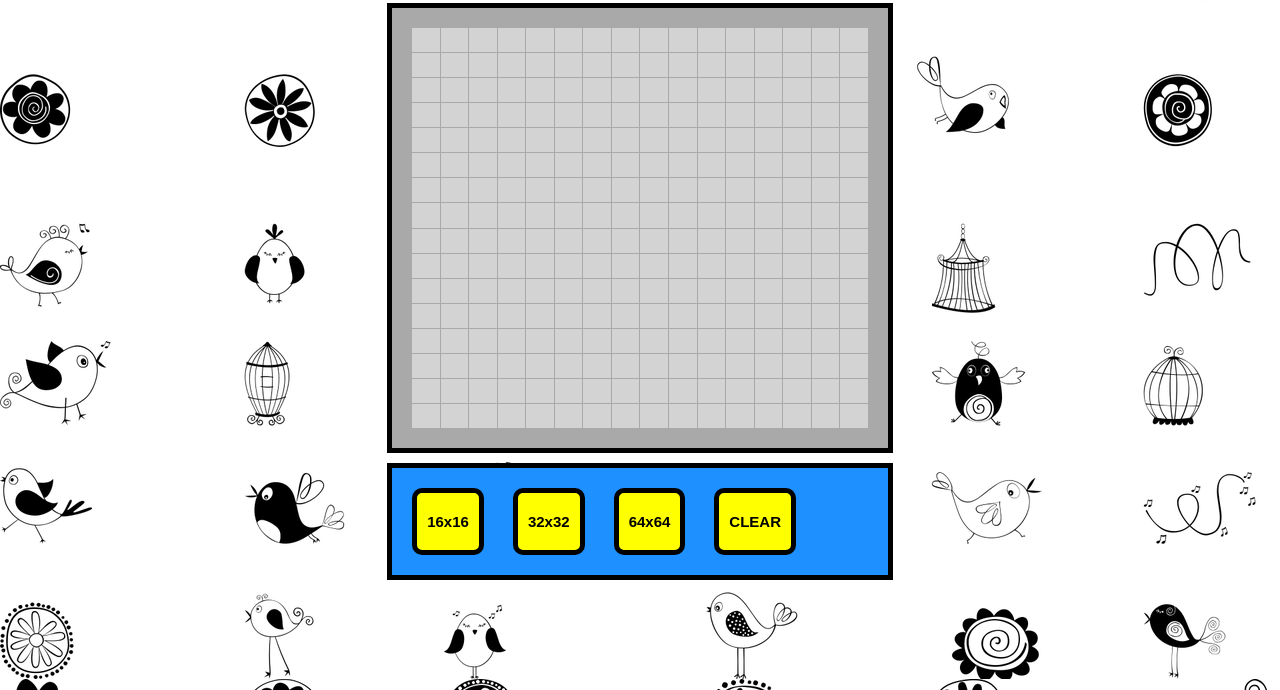
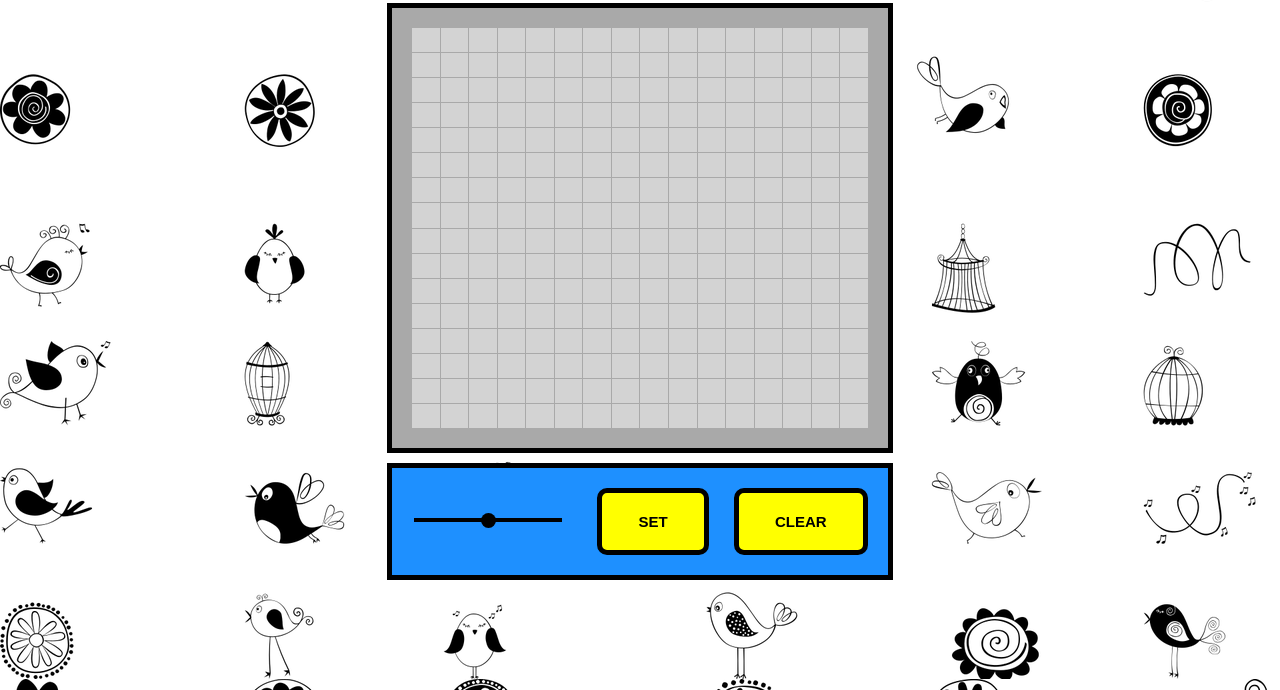
Before and after one commit to Faisal-523/etch-a-sketch, a plain HTML site: page index.html in a window 1280 px wide. Shown: the part 110-800 px from the top of the page. Drawn offline with Linux system fonts and the light colour scheme; a web font is replaced by a local one.

Commit message:
added a slider to set grid size

```diff
--- a/index.html
+++ b/index.html
@@ -11,9 +11,10 @@
                 <div class="title">ETCH - A - SKETCH</div>
                 <div id= "etch-grid" class="main-area"></div>
                 <div class="button-area">
-                    <button id="16" class="siz">16x16</button>
-                    <button id="32" class="siz">32x32</button>
-                    <button id="64" class="siz">64x64</button>
+                    <div class="slidecontainer">
+                    <input type="range" min="4" max="64" value="34" class="slider" id="myRange">
+                    </div>
+                    <button id="set" class="siz">SET</button>
                     <button class="clear">CLEAR</button>
                 </div>
             </div>
@@ -76,7 +77,8 @@
 
                 const grid = document.getElementById("etch-grid");
                 const btn_clear = document.querySelector(".clear");
-                const btn_dim = document.querySelectorAll(".siz");
+                const btn_dim = document.getElementById("set");
+                const range = document.getElementById("myRange");
 
 
                 let dim = 16;
@@ -86,10 +88,11 @@
 
                 btn_clear.addEventListener('click',ClearGrid);
 
-                btn_dim.forEach((button) => button.addEventListener('click', function(e){
-                if(dim != button.id)
+                btn_dim.addEventListener('click', function(e){
+                    console.log(range.value)
+                    if(dim != range.value)
                     {
-                    dim = button.id;
+                        dim = range.value;
                         ClearColumns();
                         SetColumns(dim);
                         CreateGrid(dim);
@@ -98,8 +101,7 @@
                         else{
                         ClearGrid();
                         }
-
-}))
+                })
 
 
             </script>
--- a/style.css
+++ b/style.css
@@ -29,7 +29,10 @@
         padding:20px;
         border:5px solid black;
         background-color: dodgerblue;
+        display: grid;
+        grid-template-columns: auto auto auto;
     }
+
     .siz{
         background-color: yellow;
         border: 5px solid black;
@@ -49,3 +52,23 @@
         font-weight: bold;
         border-radius: 10px;
     }
+
+.slidecontainer {
+        width: 80%;
+        padding-top:20px;
+      }
+
+.slider{
+    -webkit-appearance: none;
+    width: 100%; /* Full-width */
+    height:4px;
+    background:#000;
+}
+
+.slider::-webkit-slider-thumb {
+    -webkit-appearance: none; /* Override default look */
+    width: 15px; /* Set a specific slider handle width */
+    height: 15px; /* Slider handle height */
+    border-radius: 50%;
+    background: #000; /* Green background */
+}
```
Lines whose indentation alone changed are shown as unchanged.
